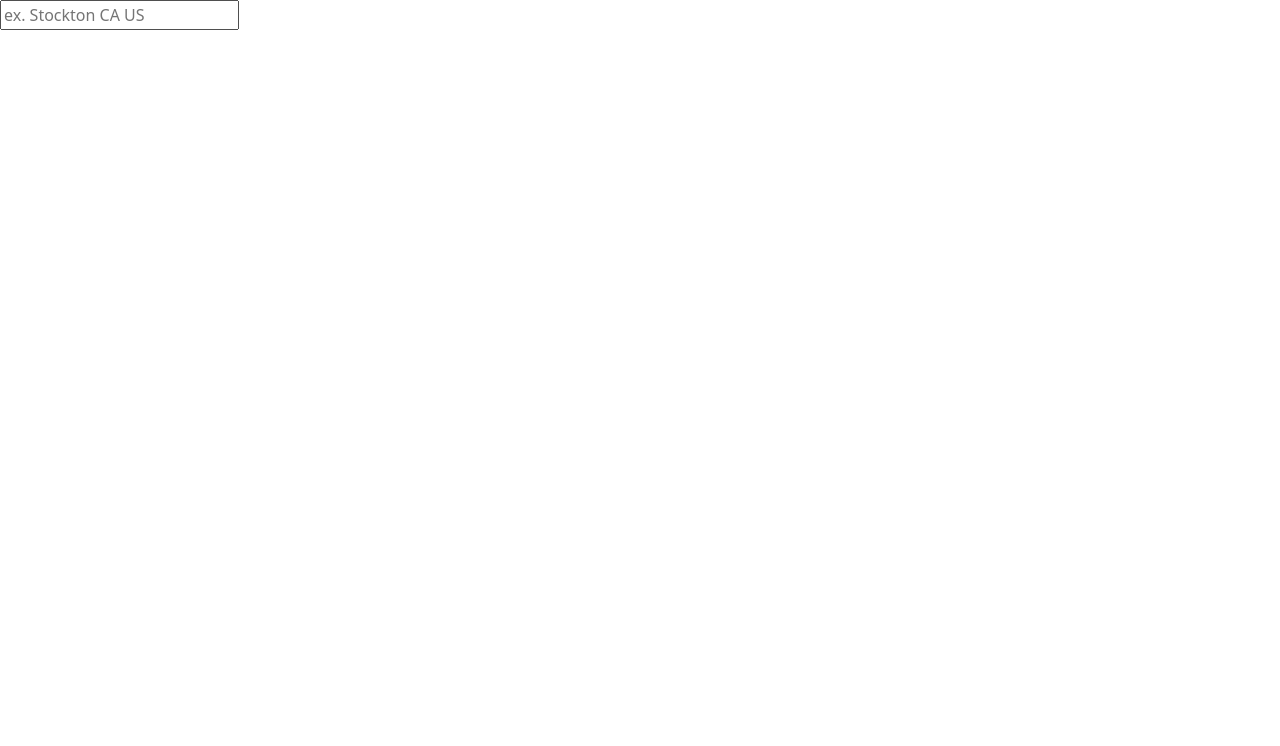
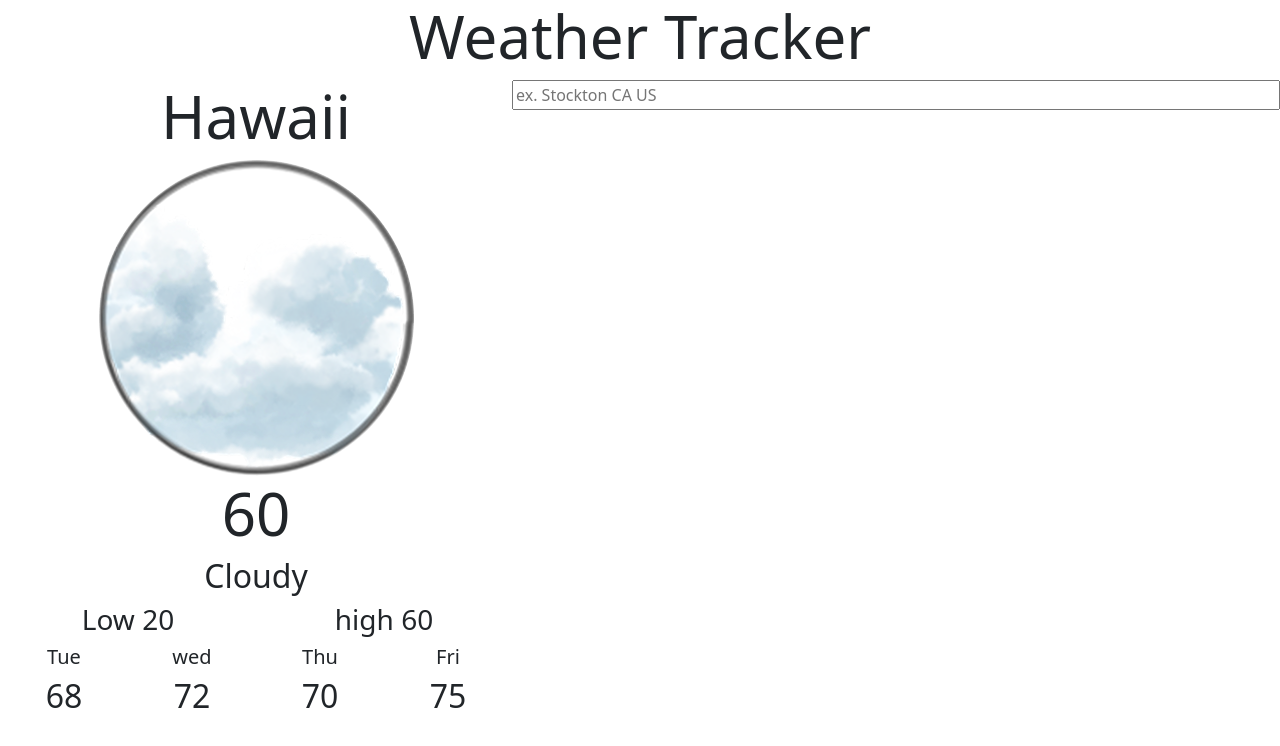
Before and after one commit to Agate001/LopezCP-7, a plain HTML site: page index.html in a window 1280 px wide. Drawn offline with nearby package versions, Linux system fonts and the light colour scheme.

Commit message:
day2commit

```diff
--- a/Scripts/app.js
+++ b/Scripts/app.js
@@ -1,5 +1,9 @@
 let usersearchEL = document.getElementById("usersearch")
-
+let weatherDesc = document.getElementById("weatherDesc")
+let  latitude;
+let longitude;
+let cityTXT = document.getElementById("cityTXT")
+//const API_KEY =
 
 if ("geolocation" in navigator) {
   navigator.geolocation.getCurrentPosition(successCallback, errorCallback);
@@ -10,9 +14,24 @@ if ("geolocation" in navigator) {
 
 
 function successCallback(position) {
-  const latitude = position.coords.latitude;
-  const longitude = position.coords.longitude;
+  latitude = position.coords.latitude;
+  longitude = position.coords.longitude;
   console.log(`Latitude: ${latitude}, Longitude: ${longitude}`);
+   fetch(`http://api.openweathermap.org/geo/1.0/reverse?lat=${latitude}&lon=${longitude}&limit=1&appid=28e85bb6fceef87b8575ae0f8d203149`)
+    .then(response => response.json())
+    .then(data => {
+      const cit = data[0].name;
+      console.log(cityTXT);
+      cityTXT.textContent = cit
+    });
+
+  fetch(`https://api.openweathermap.org/data/2.5/forecast?lat=${latitude}&lon=${longitude}&appid=${API_KEY}`)
+    .then(response => response.json())
+    .then(data => {
+      const weatherString = data.list[0].weather[0].description;
+      console.log(weatherString);
+      weatherDesc.textContent = weatherString;
+    });
 }
 
 
@@ -34,9 +53,6 @@ function errorCallback(error) {
   }
 }
 
-// http://api.openweathermap.org/geo/1.0/direct?q=Stockton,CA,US&limit=1&appid=09138befca0b554bfbc9e831ad391ef8
-
-
 const apiCall = () => { //very basic search engine
   let usersearch = document.getElementById("usersearch").value; // get value when called
 
@@ -49,7 +65,7 @@ const apiCall = () => { //very basic search engine
   console.log(state);
   console.log(country);
 
-  fetch(`http://api.openweathermap.org/geo/1.0/direct?q=${city},${state},${country}&limit=1&appid=09138befca0b554bfbc9e831ad391ef8`)
+  fetch(`http://api.openweathermap.org/geo/1.0/direct?q=${city},${state},${country}&limit=1&appid=${API_KEY}`)
     .then(response => response.json())
     .then(data => { console.log(data); });
 };
--- a/Styles/style.css
+++ b/Styles/style.css
@@ -0,0 +1,44 @@
+    h1{font-size: 60px;}
+        .grid{
+        display: grid;
+        grid-template-columns: repeat(5, 1fr);
+        grid-template-rows: auto;
+    }
+    .dayGrid{
+        display: grid;
+        grid-template-columns: repeat(4, 1fr);
+        grid-template-rows: auto;
+    }
+    .R1{
+        grid-column: span 2;
+    }
+    .imgR2{
+        grid-row: 2;
+        grid-column: span 2;
+    }
+    .R3{
+        grid-row: 3;
+        grid-column: span 2;
+    }
+    .R4{
+        grid-row: 4;
+        grid-column: span 2;
+    }
+    .R5{
+        grid-row: 5;
+    }
+    .R6{
+        grid-row: 6;
+        grid-column: span 2;
+    }
+
+    .tue{
+        columns: 1;
+    }
+    .wed{
+
+        grid-column: 2;
+    }
+    .search{
+        grid-column: 3 / 6;
+    }
--- a/index.html
+++ b/index.html
@@ -1,14 +1,57 @@
 <!doctype html>
 <html lang="en">
+
 <head>
   <meta charset="utf-8">
   <meta name="viewport" content="width=device-width, initial-scale=1">
   <title>Weather</title>
-    <link href="https://cdn.jsdelivr.net/npm/bootstrap@5.3.8/dist/css/bootstrap.min.css" rel="stylesheet" integrity="sha384-sRIl4kxILFvY47J16cr9ZwB07vP4J8+LH7qKQnuqkuIAvNWLzeN8tE5YBujZqJLB" crossorigin="anonymous">
+  <link href="https://cdn.jsdelivr.net/npm/bootstrap@5.3.8/dist/css/bootstrap.min.css" rel="stylesheet"
+    integrity="sha384-sRIl4kxILFvY47J16cr9ZwB07vP4J8+LH7qKQnuqkuIAvNWLzeN8tE5YBujZqJLB" crossorigin="anonymous">
   <link rel="stylesheet" href="Styles/style.css">
 </head>
+
 <body>
- <input type="text" id="usersearch" placeholder="ex. Stockton CA US">
+  <!-- <input type="text" id="usersearch" placeholder="ex. Stockton CA US"> This is the basic search just swap this into where you want-->
+  <h1 class="text-center">Weather Tracker</h1>
+  <div class="grid">
+    <h1 id="cityTXT" class="R1 text-center">Hawaii</h1>
+    <div class="imgR2 d-flex justify-content-center">
+    <img src="Rectangle 11 (1) 1.png" alt="">
+    </div>
+    <h1 class="R3 text-center">60</h1>
+    <h2 id="weatherDesc" class="R4 text-center">Cloudy</h2>
+    <h3 class="R5 text-center">Low 20</h3>
+    <h3 class="R5 text-center">high 60</h3>
+
+    <section class="R6 dayGrid text-center">
+      <div class="tue">
+        <h5>Tue</h5>
+        <h2>68</h2>
+      </div>
+
+      <div class="wed">
+
+        <h5>wed</h5>
+        <h2>72</h2>
+
+      </div>
+
+      <div class="tue">
+        <h5>Thu</h5>
+        <h2>70</h2>
+      </div>
+
+      <div class="tue">
+        <h5>Fri</h5>
+        <h2>75</h2>
+      </div>
+    </section>
+    <div class="search">
+      <input type="text" id="usersearch" placeholder="ex. Stockton CA US" style="width: 100%;">
+    </div>
+
+  </div>
+
 
 
 
@@ -16,5 +59,7 @@
 
 
   <script type="module" src="Scripts/app.js"></script>
-    <script src="https://cdn.jsdelivr.net/npm/bootstrap@5.3.8/dist/js/bootstrap.bundle.min.js" integrity="sha384-FKyoEForCGlyvwx9Hj09JcYn3nv7wiPVlz7YYwJrWVcXK/BmnVDxM+D2scQbITxI" crossorigin="anonymous"></script>
+  <script src="https://cdn.jsdelivr.net/npm/bootstrap@5.3.8/dist/js/bootstrap.bundle.min.js"
+    integrity="sha384-FKyoEForCGlyvwx9Hj09JcYn3nv7wiPVlz7YYwJrWVcXK/BmnVDxM+D2scQbITxI"
+    crossorigin="anonymous"></script>
 </body>
```
Also changed, not shown: Rectangle 11 (1) 1.png (added), Rectangle 25.png (added), Star 1.png (added). Lines whose indentation alone changed are shown as unchanged.
